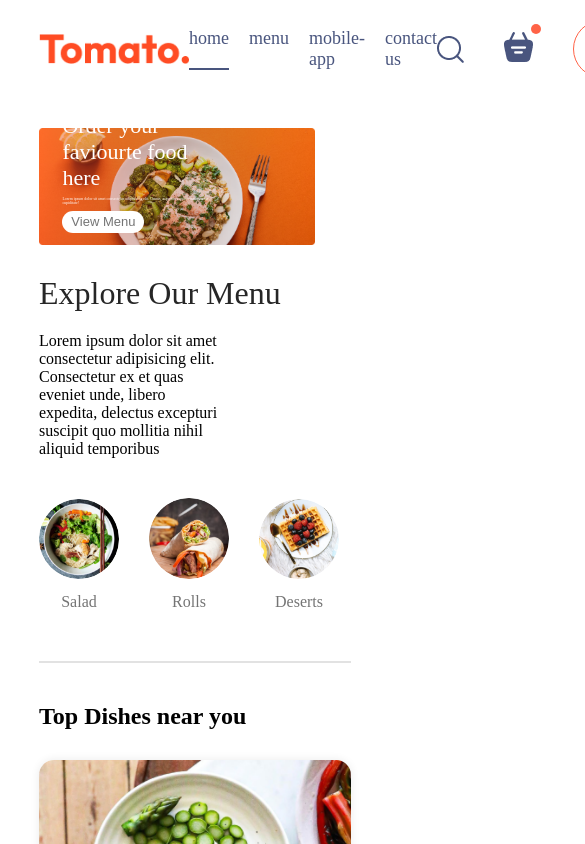
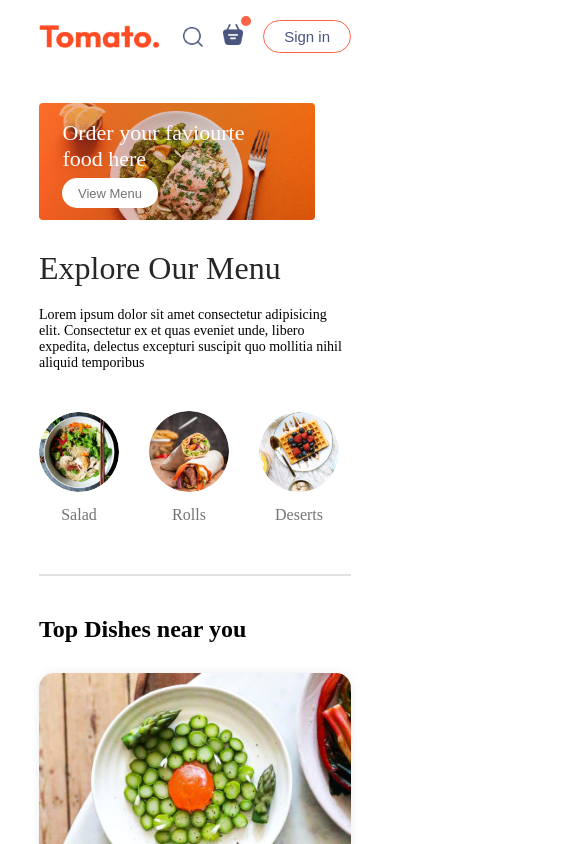
Before and after one commit to amit-simplify3x/Food_del, a React app in the folder food-del/: page / in a window 390 px wide. Shown: the top 844 px of the page, 585 px wide, since content can reach past the window. Built offline with nearby package versions, Linux system fonts and the light colour scheme; the HTML template or start-up script is replaced by a standard one.

Commit message:
Responsive

```diff
--- a/food-del/src/components/ExploreMenu/ExploreMenu.css
+++ b/food-del/src/components/ExploreMenu/ExploreMenu.css
@@ -51,3 +51,10 @@
   border: 4px solid tomato;
   padding:2px;
 }
+@media (max-width:1050px) {
+
+    .explore-menu-text{
+        max-width: 100%;
+        font-size: 14px;
+    }
+}
--- a/food-del/src/components/Footer/Footer.css
+++ b/food-del/src/components/Footer/Footer.css
@@ -49,3 +49,14 @@
     border: none;
 
 }
+
+@media (max-width:750px) {
+   .footer-content{
+    display: flex;
+    flex-direction: column;
+    gap:35px;
+   }
+   .footer-copyright{
+    text-align: center;
+   }
+}
--- a/food-del/src/components/Footer/Footer.jsx
+++ b/food-del/src/components/Footer/Footer.jsx
@@ -8,7 +8,12 @@ const Footer = () => {
       <div className="footer-content">
         <div className="footer-content-left">
           <img src={assets.logo} alt="" />
-            <p>Lorem ipsum dolor, sit amet consectetur adipisicing elit. Corporis suscipit voluptatibus enim consequuntur iusto quae accusamus ad impedit sequi reprehenderit sunt, quo modi nobis facilis minus non nemo molestiae ut!</p>
+          <p>
+            Lorem ipsum dolor, sit amet consectetur adipisicing elit. Corporis
+            suscipit voluptatibus enim consequuntur iusto quae accusamus ad
+            impedit sequi reprehenderit sunt, quo modi nobis facilis minus non
+            nemo molestiae ut!
+          </p>
           <div className="footer-social-icons">
             <img src={assets.facebook_icon} alt="" />
             <img src={assets.twitter_icon} alt="" />
@@ -33,8 +38,9 @@ const Footer = () => {
           </ul>
         </div>
       </div>
-    <p className="footer-copyright">Copyright 2024 @ tomatao.com - All Right Reserved.</p>
-
+      <p className="footer-copyright">
+        Copyright 2024 © tomatao.com - All Right Reserved.
+      </p>
     </div>
   );
 }
--- a/food-del/src/components/Header/Header.css
+++ b/food-del/src/components/Header/Header.css
@@ -38,3 +38,23 @@
     font-size: max(1vw,13px);
     border-radius: 50px;
 }
+
+@media (max-width:1050px) {
+
+    .header-content{
+        max-width: 45%;
+    }
+}
+
+@media (max-width:750px) {
+
+    .header-content{
+        max-width: 65%;
+    }
+   .header-content p{
+    display: none;
+   }
+   .header-content button{
+    padding: 2vw 4vw;
+   }
+}
--- a/food-del/src/components/Navbar/Navbar.css
+++ b/food-del/src/components/Navbar/Navbar.css
@@ -54,3 +54,51 @@
     top:-8px;
     right: -8px;
 }
+
+@media (max-width:1050px) {
+    .navbar .logo{
+        width: 140px;
+
+    }
+    .navbar-menu{
+        gap:20px;
+        font-size: 17px;
+    }
+    .navbar-right{
+        gap:30px;
+    }
+    .navbar-right img{
+        width: 22px;
+    }
+    .navbar-right button{
+        padding: 8px 25px;
+    }
+}
+
+@media (max-width:900px) {
+    .navbar .logo{
+        width: 120px;
+
+    }
+    .navbar-menu{
+        gap:15px;
+        font-size: 16px;
+    }
+    .navbar-right{
+        gap:20px;
+    }
+    .navbar-right img{
+        width: 20px;
+    }
+    .navbar-right button{
+        padding: 7px 20px;
+        font-size: 15px;
+    }
+}
+
+@media (max-width:750px) {
+
+    .navbar-menu{
+       display: none;
+    }
+}
```
Lines whose indentation alone changed are shown as unchanged.
